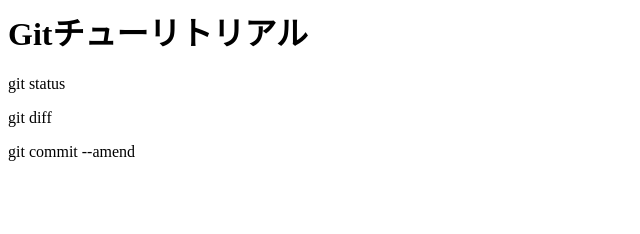
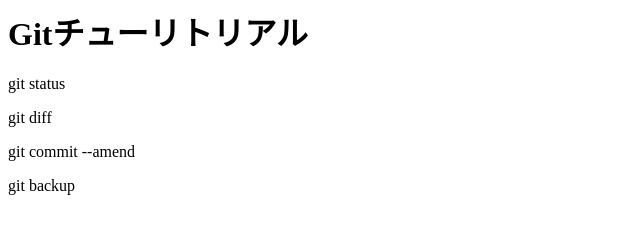
Before and after one commit to kaz4869/git_tutorial_bak, a plain HTML site: page index.html in a window 1280 px wide. Shown: the full height of the page, 0-640 px from the left. Drawn offline with Linux system fonts and the light colour scheme.

```diff
--- a/index.html
+++ b/index.html
@@ -2,3 +2,4 @@
 <p>git status</p>
 <p>git diff</p>
 <p>git commit --amend</p>
+<p>git backup</p>
```
